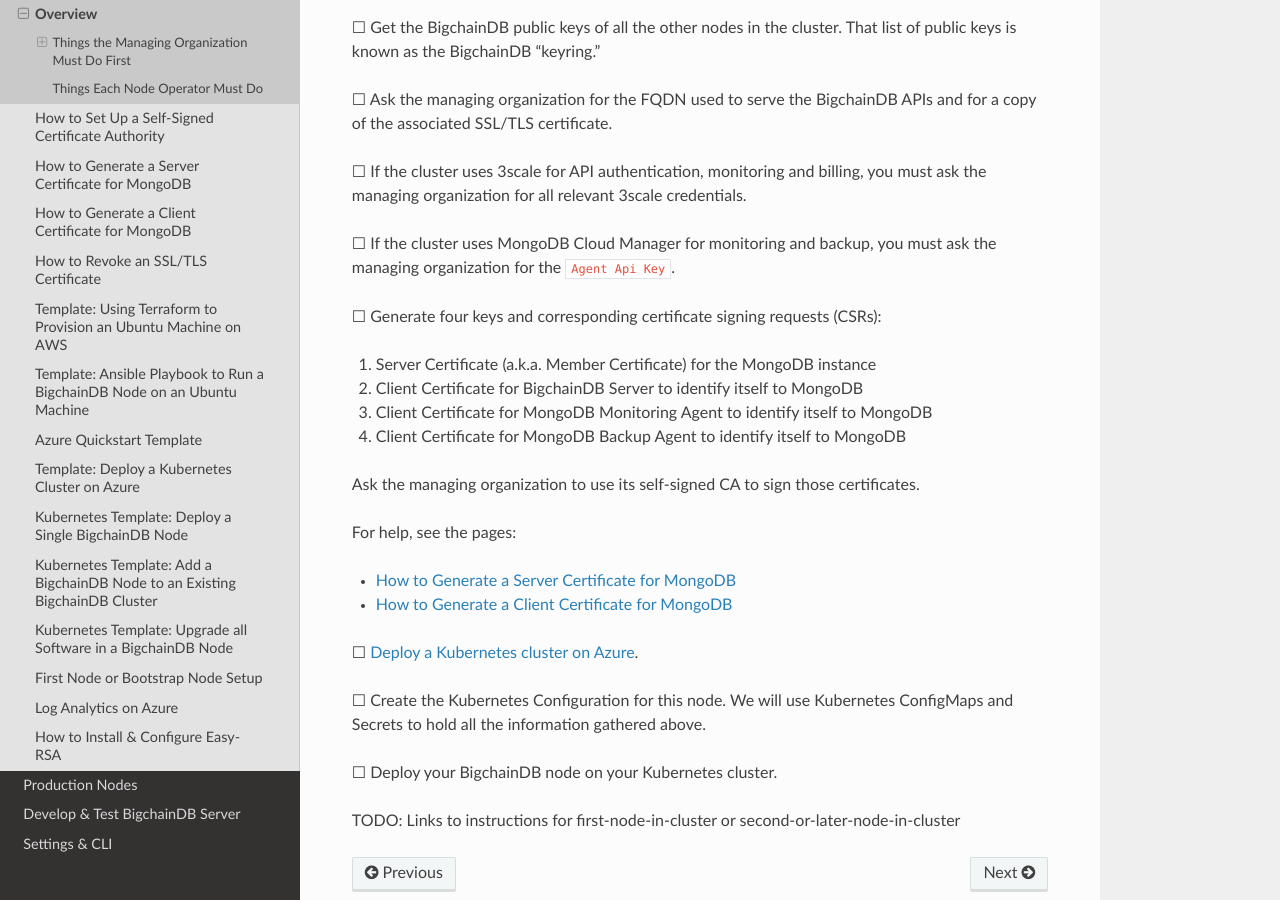
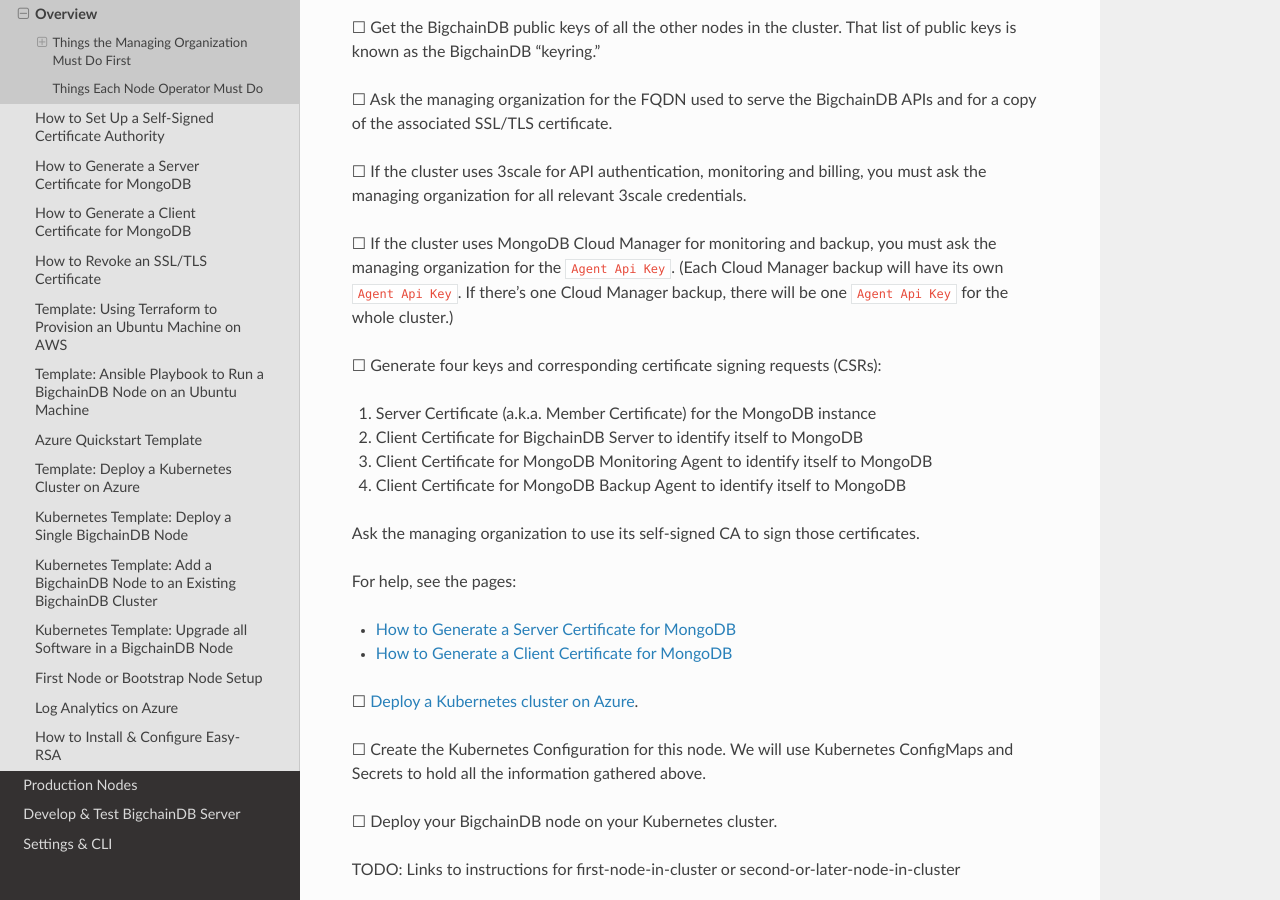
Before and after one commit to bigchaindb/bigchaindb, a Sphinx documentation site: the page built from docs/server/source/cloud-deployment-templates/workflow.rst, in a window 1280 px wide and 900 px high, scrolled down 1213 px. Built offline with Sphinx 7.4.7 and the Read the Docs theme 2.0.0, drawn with Linux system fonts in a browser that asks for light colours; pages that are not in the unit, such as notebooks, are missing from menus.

Commit message:
Added note about one Agent Api Key per Cloud Manager backup

```diff
--- a/docs/server/source/cloud-deployment-templates/workflow.rst
+++ b/docs/server/source/cloud-deployment-templates/workflow.rst
@@ -84,6 +84,9 @@
 
 ☐ If the cluster uses MongoDB Cloud Manager for monitoring and backup,
 you must ask the managing organization for the ``Agent Api Key``.
+(Each Cloud Manager backup will have its own ``Agent Api Key``.
+If there's one Cloud Manager backup,
+there will be one ``Agent Api Key`` for the whole cluster.)
 
 
 ☐ Generate four keys and corresponding certificate signing requests (CSRs):
```
